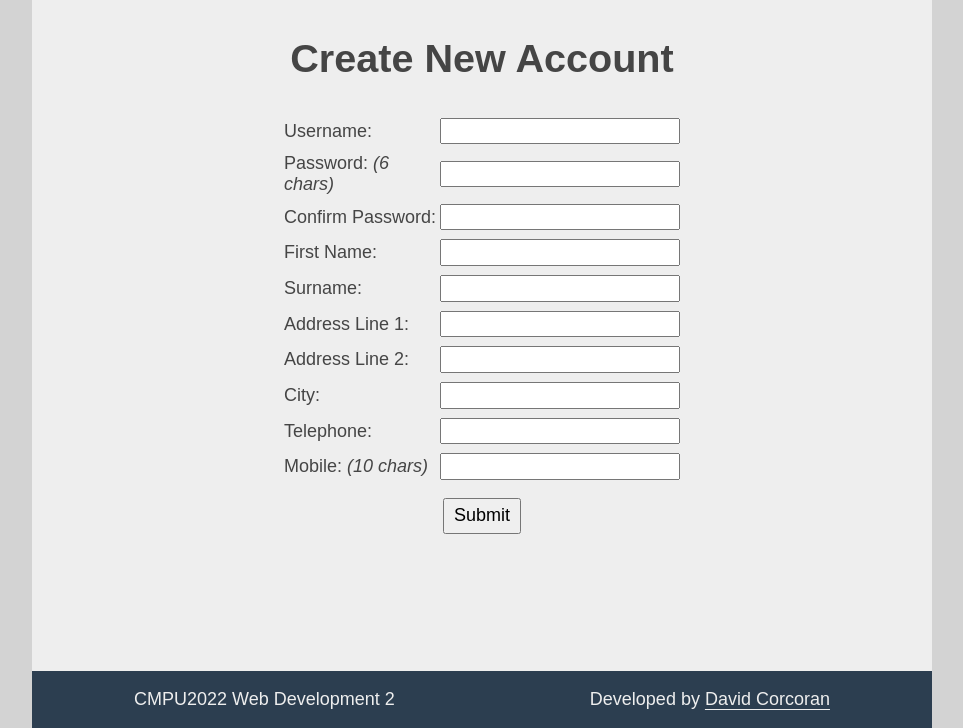
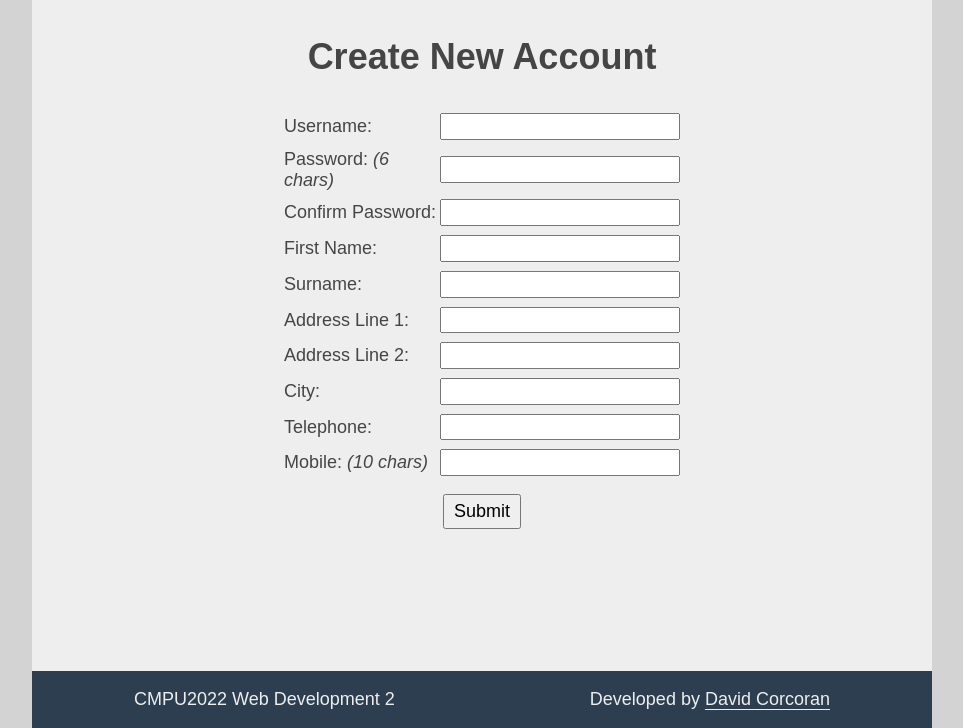
Before and after one commit to ArcaneIRE/Web-Development-2-Project, a PHP site: page /view/register.php in a window 1280 px wide. Shown: the part 72-800 px from the top of the page, without its empty margins (158-1121 px from the left). Run offline with PHP 8.4, Linux system fonts and the light colour scheme.

Commit message:
Fix incorrect heading tag

```diff
--- a/view/css/register.css
+++ b/view/css/register.css
@@ -9,6 +9,7 @@
 #form-title {
   margin: 2rem 0;
   text-align: center;
+  font-size: 2rem;
 }
 
 #registration-form {
--- a/view/register.php
+++ b/view/register.php
@@ -15,7 +15,7 @@
   ?>
 
   <main>
-    <h1 id="form-title" >Create New Account</h1>
+    <h2 id="form-title" >Create New Account</h1>
     <form method="post" action="" id="registration-form">
       <div class="row">
         <label for="username">Username:</label>
```
